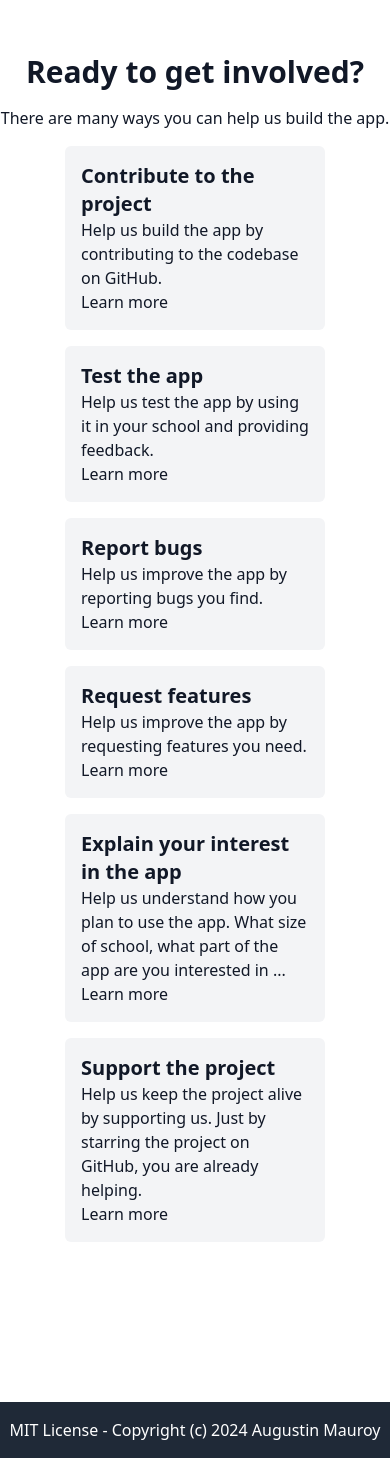
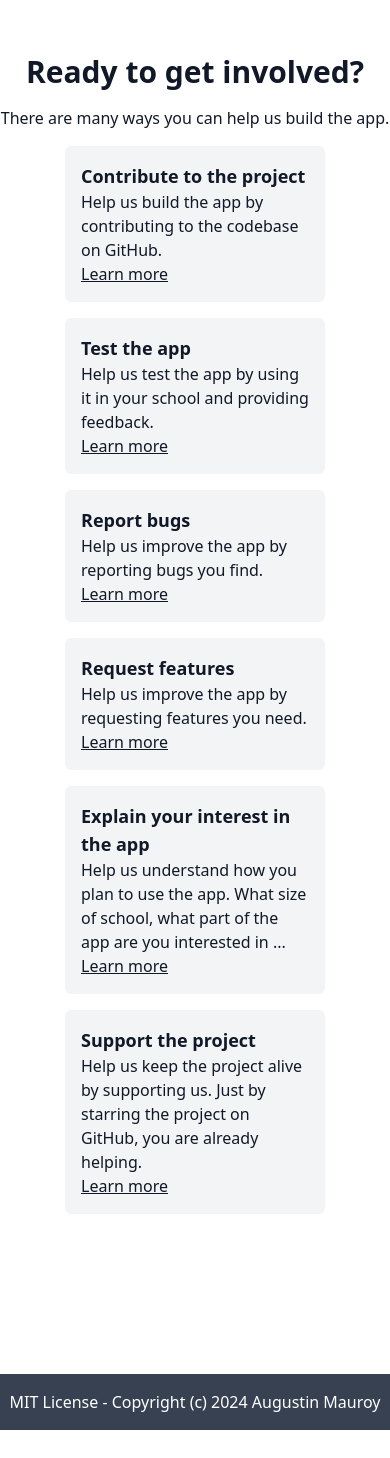
Before and after one commit to scholarsuite/scholarsuite.github.io, a Next.js app: page /en in a window 390 px wide. Shown: the part 982-2440 px from the top of the page. After the commit the page ends 2412 px from the top, so only its background shows below. Built offline with nearby package versions, Linux system fonts and the light colour scheme.

Commit message:
use css module

```diff
--- /dev/null
+++ b/app/[locale]/page.module.css
@@ -0,0 +1,118 @@
+.hero {
+  @apply flex
+    h-screen
+    flex-col
+    items-center
+    justify-center
+    bg-gradient-to-b
+    from-indigo-600/60
+    to-transparent
+    py-20;
+
+  .title {
+    @apply relative;
+
+    h1 {
+      @apply text-center
+        text-6xl
+        font-bold;
+    }
+
+    .badge {
+      @apply absolute
+        -left-16
+        -top-4
+        -rotate-[25deg]
+        rounded-md
+        bg-green-700
+        px-2
+        py-1
+        text-xs
+        font-bold
+        text-white;
+    }
+  }
+
+  .tagline {
+    @apply mt-4
+      text-center
+      text-lg;
+  }
+
+  a {
+    @apply mt-8
+      rounded-md
+      bg-indigo-600
+      px-4
+      py-2
+      text-white
+      hover:bg-indigo-700;
+  }
+}
+
+.getInvolved {
+  @apply py-40;
+
+  h2 {
+    @apply mt-8
+      text-center
+      text-3xl
+      font-bold;
+  }
+
+  .description {
+    @apply mt-4
+      text-center;
+  }
+
+  .wrapper {
+    @apply mx-auto
+      mt-4
+      grid
+      w-2/3
+      grid-cols-1
+      gap-4
+      md:w-1/2
+      md:grid-cols-2;
+
+    .card {
+      @apply rounded-md
+        bg-gray-100
+        p-4
+        transition-all
+        duration-500
+        dark:bg-gray-800;
+
+      h3 {
+        @apply text-lg
+          font-bold;
+      }
+
+      a {
+        @apply underline;
+
+        &:hover {
+          @apply text-indigo-600
+            dark:text-indigo-400;
+        }
+      }
+
+      &:hover {
+        @apply shadow-md
+          shadow-indigo-600;
+      }
+    }
+  }
+}
+
+.footer {
+  @apply bg-gray-700
+    py-4
+    text-center
+    text-white
+    dark:bg-black;
+
+  a:hover {
+    @apply underline;
+  }
+}
--- a/app/[locale]/page.tsx
+++ b/app/[locale]/page.tsx
@@ -1,12 +1,12 @@
 /**
  * @todo:
- * - Use css-modules
  * - Add icons using `@heroicons/react`
  * - Add correct links
  */
 import NextLink from 'next/link';
 import { setRequestLocale } from 'next-intl/server';
 import { Link } from '~/lib/i18n/routing';
+import styles from './page.module.css';
 import type { FC } from 'react';
 import type { BaseParams } from '~/types/params';
 
@@ -18,68 +18,57 @@ const Page: FC<PageProps> = async ({ params }) => {
 
   return (
     <>
-      <section className="flex h-screen flex-col items-center justify-center bg-gradient-to-b from-indigo-600/60  to-transparent py-20">
-        <div className="relative">
-          <h1 className="text-center text-6xl font-bold">Scholarsuite</h1>
-          <span className="absolute -left-16 -top-4 -rotate-[25deg] rounded-md bg-green-700 px-2 py-1 text-xs font-bold text-white">
-            Active development
-          </span>
+      <section className={styles.hero}>
+        <div className={styles.title}>
+          <h1>Scholarsuite</h1>
+          <span className={styles.badge}>Active development</span>
         </div>
-        <p className="mt-4 text-center text-lg">
+        <p className={styles.tagline}>
           Your school management app, all free and open source
         </p>
-        <Link
-          href="/about"
-          className="mt-8 rounded-md bg-indigo-600 px-4 py-2 text-white hover:bg-indigo-700"
-        >
-          Learn more
-        </Link>
+        <Link href="/about">Learn more</Link>
       </section>
-      <section className="py-40">
-        <h2 className="mt-8 text-center text-3xl font-bold">
-          Ready to get involved?
-        </h2>
-        <p className="mt-4 text-center">
+      <section className={styles.getInvolved}>
+        <h2>Ready to get involved?</h2>
+        <p className={styles.description}>
           There are many ways you can help us build the app.
         </p>
-        <div className="mx-auto mt-4 grid w-2/3 grid-cols-1 gap-4 md:w-1/2 md:grid-cols-2">
-          <div className="rounded-md bg-gray-100 p-4 dark:bg-gray-800">
-            <h3 className="text-xl font-bold">Contribute to the project</h3>
+        <div className={styles.wrapper}>
+          <div className={styles.card}>
+            <h3>Contribute to the project</h3>
             <p>
               Help us build the app by contributing to the codebase on GitHub.
             </p>
             <Link href="#">Learn more</Link>
           </div>
-          <div className="rounded-md bg-gray-100 p-4 dark:bg-gray-800">
-            <h3 className="text-xl font-bold">Test the app</h3>
+          <div className={styles.card}>
+            <h3>Test the app</h3>
             <p>
               Help us test the app by using it in your school and providing
               feedback.
             </p>
             <Link href="#">Learn more</Link>
           </div>
-          <div className="rounded-md bg-gray-100 p-4 dark:bg-gray-800">
-            <h3 className="text-xl font-bold">Report bugs</h3>
+          <div className={styles.card}>
+            <h3>Report bugs</h3>
             <p>Help us improve the app by reporting bugs you find.</p>
             <Link href="#">Learn more</Link>
           </div>
-          <div className="rounded-md bg-gray-100 p-4 dark:bg-gray-800">
-            <h3 className="text-xl font-bold">Request features</h3>
+          <div className={styles.card}>
+            <h3>Request features</h3>
             <p>Help us improve the app by requesting features you need.</p>
             <Link href="#">Learn more</Link>
           </div>
-          <div className="rounded-md bg-gray-100 p-4 dark:bg-gray-800">
-            <h3 className="text-xl font-bold">
-              Explain your interest in the app
-            </h3>
+          <div className={styles.card}>
+            <h3>Explain your interest in the app</h3>
             <p>
               Help us understand how you plan to use the app. What size of
               school, what part of the app are you interested in ...
             </p>
             <Link href="#">Learn more</Link>
           </div>
-          <div className="rounded-md bg-gray-100 p-4 dark:bg-gray-800">
-            <h3 className="text-xl font-bold">Support the project</h3>
+          <div className={styles.card}>
+            <h3>Support the project</h3>
             <p>
               Help us keep the project alive by supporting us. Just by starring
               the project on GitHub, you are already helping.
@@ -88,13 +77,10 @@ const Page: FC<PageProps> = async ({ params }) => {
           </div>
         </div>
       </section>
-      <footer className="bg-gray-800 py-4 text-center text-white">
+      <footer className={styles.footer}>
         <p>
           MIT License - Copyright (c) 2024{' '}
-          <NextLink
-            href="https://augustinmauroy.github.io"
-            className="hover:underline"
-          >
+          <NextLink href="https://augustinmauroy.github.io">
             Augustin Mauroy
           </NextLink>
         </p>
```
